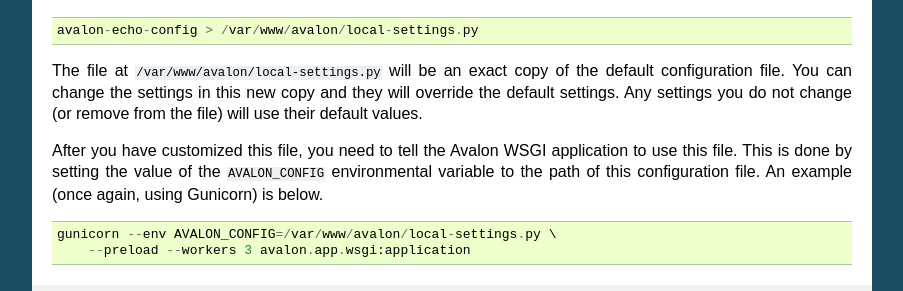
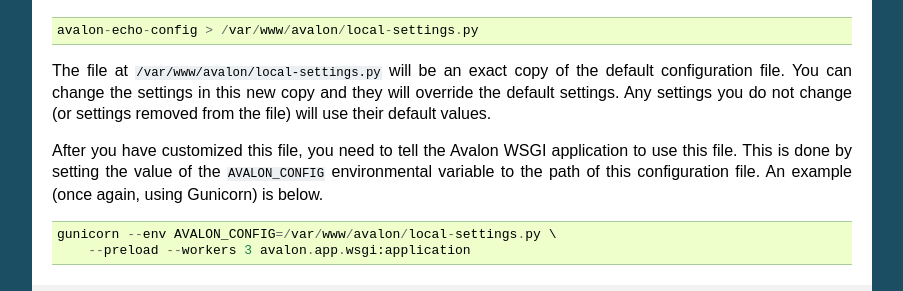
Before and after one commit to 56quarters/avalonms, a Sphinx documentation site: the page built from doc/source/usage.rst, in a window 1280 px wide and 900 px high, scrolled down 1839 px. Shown: the part 198-489 px from the top of the window, without its empty margins (198-1101 px from the left). Built offline with Sphinx 7.4.7, drawn with Linux system fonts in a browser that asks for light colours.

Commit message:
Clarify default settings

```diff
--- a/doc/source/usage.rst
+++ b/doc/source/usage.rst
@@ -117,8 +117,8 @@
 
 The file at ``/var/www/avalon/local-settings.py`` will be an exact copy of the default
 configuration file. You can change the settings in this new copy and they will
-override the default settings. Any settings you do not change (or remove from the
-file) will use their default values.
+override the default settings. Any settings you do not change (or settings removed from
+the file) will use their default values.
 
 After you have customized this file, you need to tell the Avalon WSGI application
 to use this file. This is done by setting the value of the ``AVALON_CONFIG``
```
